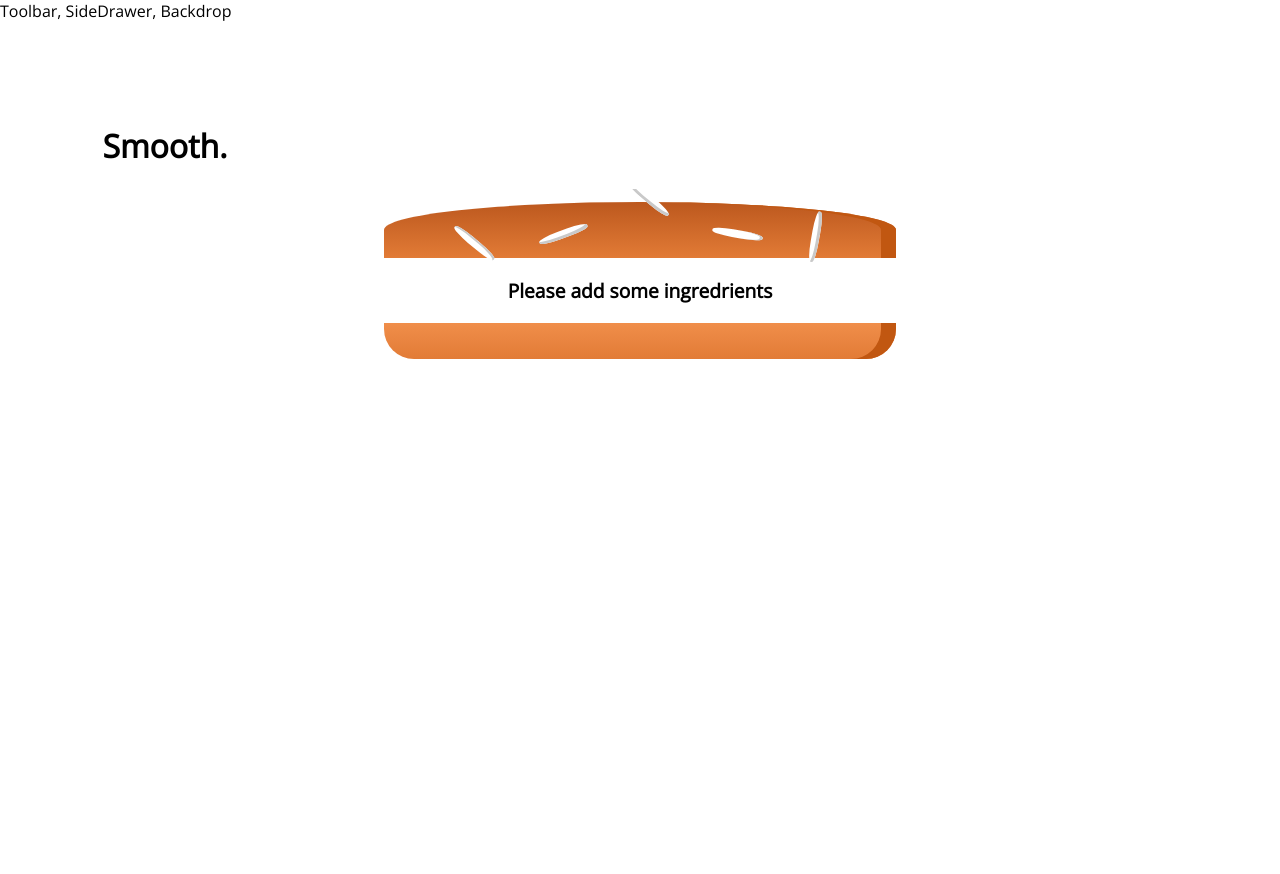
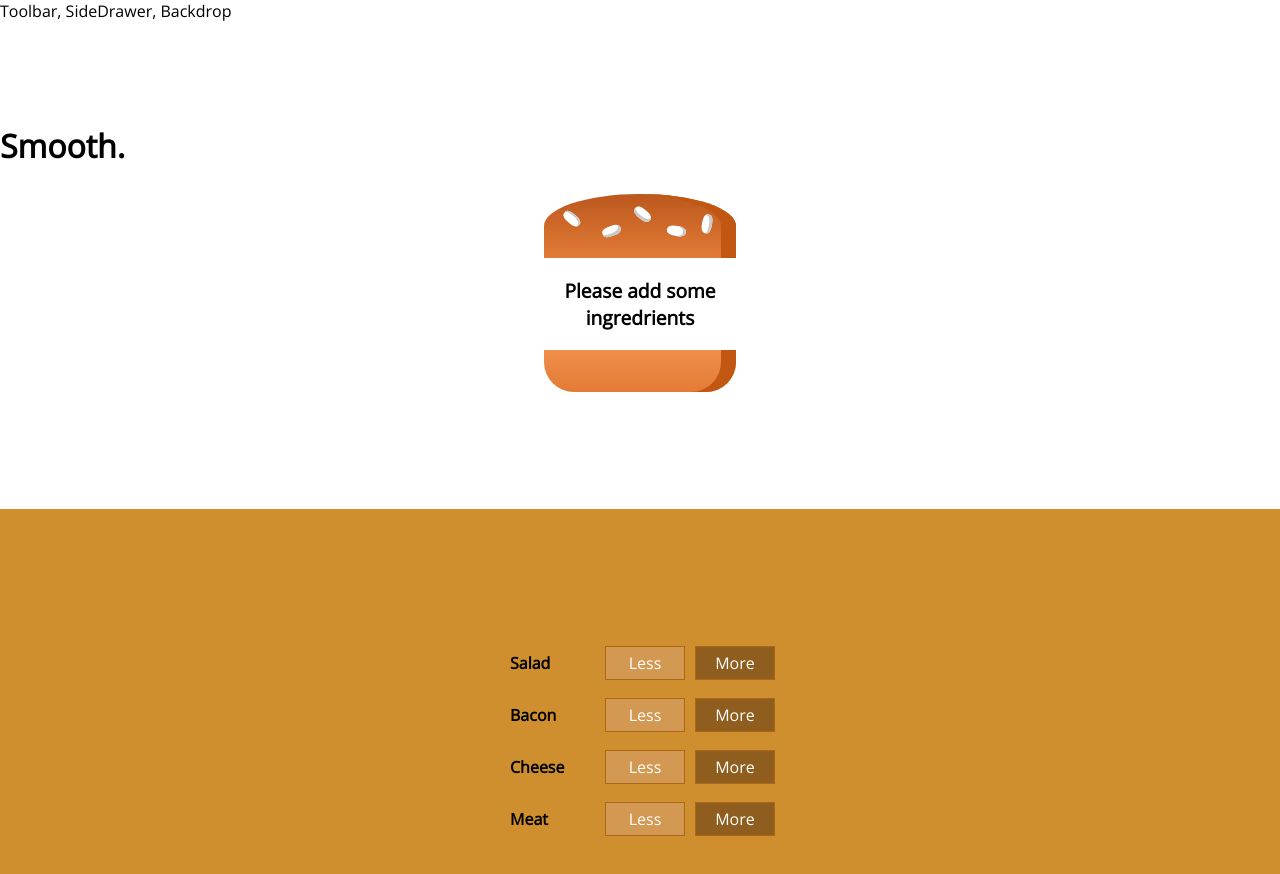
Before and after one commit to Skulsta/burger, a React (Create React App) app: page / in a window 1280 px wide. Shown: the top 874 px of the page. Before the commit the page ends 800 px from the top, so only its background shows below. Built offline with nearby package versions, Linux system fonts and the light colour scheme.

Commit message:
The user can now add ingredients

```diff
--- /dev/null
+++ b/src/components/Burger/BuildControls/BuildControl/BuildControl.js
@@ -0,0 +1,14 @@
+import React from "react";
+import classes from "./BuildControl.module.css";
+
+const buildControl = (props) => (
+  <div className={classes.BuildControl}>
+    <div className={classes.Label}>{props.label}</div>
+    <button className={classes.Less}>Less</button>
+    <button className={classes.More} onClick={props.added}>
+      More
+    </button>
+  </div>
+);
+
+export default buildControl;
--- /dev/null
+++ b/src/components/Burger/BuildControls/BuildControl/BuildControl.module.css
@@ -0,0 +1,58 @@
+.BuildControl {
+  display: flex;
+  justify-content: space-between;
+  align-items: center;
+  margin: 5px 0;
+}
+
+.BuildControl button {
+  display: block;
+  font: inherit;
+  padding: 5px;
+  margin: 0 5px;
+  width: 80px;
+  border: 1px solid #aa6817;
+  cursor: pointer;
+  outline: none;
+}
+
+.BuildControl button:disabled {
+  background-color: #ac9980;
+  border: 1px solid #7e7365;
+  color: #ccc;
+  cursor: default;
+}
+
+.BuildControl button:hover:disabled {
+  background-color: #ac9980;
+  color: #ccc;
+  cursor: not-allowed;
+}
+
+.Label {
+  padding: 10px;
+  font-weight: bold;
+  width: 80px;
+}
+
+.BuildControl .Less {
+  background-color: #d39952;
+  color: white;
+}
+
+.BuildControl .More {
+  background-color: #8f5e1e;
+  color: white;
+}
+
+.BuildControl .Less:hover,
+.BuildControl .Less:active {
+  background-color: #daa972;
+  color: white;
+}
+
+.BuildControl .More:hover,
+.BuildControl .More:active {
+  background-color: #99703f;
+  color: white;
+}
--- /dev/null
+++ b/src/components/Burger/BuildControls/BuildControls.js
@@ -0,0 +1,26 @@
+import React from "react";
+import classes from "./BuildControls.module.css";
+import BuildControl from "./BuildControl/BuildControl";
+
+const controls = [
+  { label: "Salad", type: "salad" },
+  { label: "Bacon", type: "bacon" },
+  { label: "Cheese", type: "cheese" },
+  { label: "Meat", type: "meat" },
+];
+
+const buildControls = (props) => {
+  return (
+    <div className={classes.BuildControls}>
+      {controls.map((ctrl) => (
+        <BuildControl
+          key={ctrl.label}
+          label={ctrl.label}
+          added={() => props.ingredientAdded(ctrl.type)}
+        />
+      ))}
+    </div>
+  );
+};
+
+export default buildControls;
--- /dev/null
+++ b/src/components/Burger/BuildControls/BuildControls.module.css
@@ -0,0 +1,10 @@
+.BuildControls {
+  width: 100vw;
+  background-color: #cf8f2e;
+  display: flex;
+  flex-flow: column;
+  align-items: center;
+  box-shadow: 0 2px 1px #ccc;
+  margin: auto;
+  padding: 8em 0;
+}
--- a/src/components/Burger/Burger.module.css
+++ b/src/components/Burger/Burger.module.css
@@ -1,7 +1,7 @@
 .Burger {
   width: 60vw;
   margin: auto;
-  height: 35vh;
+  height: 20rem;
   overflow: scroll;
   text-align: center;
   font-weight: bold;
@@ -10,21 +10,21 @@
 
 @media (min-width: 1000px) and (min-height: 401px) {
   .Burger {
-    width: 30vw;
-    height: 60vh;
+    width: 15rem;
+    height: 20rem;
   }
 }
 
 @media (min-width: 500px) and (min-height: 401px) {
   .Burger {
-    width: 50vw;
-    height: 35vh;
+    width: 15rem;
+    height: 20rem;
   }
 }
 
 @media (min-width: 500px) and (max-height: 400px) {
   .Burger {
-    width: 20vw;
-    height: 35vh;
+    width: 15rem;
+    height: 20rem;
   }
 }
--- a/src/components/Layout/Layout.module.css
+++ b/src/components/Layout/Layout.module.css
@@ -1,3 +1,3 @@
 .Content {
-  margin: 8vw;
+  margin-top: 8vw;
 }
--- a/src/components/containers/BurgerBuilder/BurgerBuilder.js
+++ b/src/components/containers/BurgerBuilder/BurgerBuilder.js
@@ -1,5 +1,13 @@
 import React, { Component, Fragment } from "react";
 import Burger from "../../Burger/Burger";
+import BuildControls from "../../Burger/BuildControls/BuildControls";
+
+const INCREDIENT_PRICES = {
+  salad: 5,
+  cheese: 0.4,
+  meat: 1.3,
+  bacon: 0.7,
+};
 
 class BurgerBuilder extends Component {
   state = {
@@ -9,12 +17,29 @@
       cheese: 0,
       meat: 0,
     },
+    totalPrice: 4,
   };
+
+  addIngredientHandler = (type) => {
+    const oldCount = this.state.ingredients[type];
+    const updatedCount = oldCount + 1;
+    const updatedIngredients = {
+      ...this.state.ingredients,
+    };
+    updatedIngredients[type] = updatedCount;
+    const priceAddition = INCREDIENT_PRICES[type];
+    const oldPrice = this.state.totalPrice;
+    const newPrice = oldPrice + priceAddition;
+    this.setState({ totalPrice: newPrice, ingredients: updatedIngredients });
+  };
+
+  removeIngredientHandler = (type) => {};
 
   render() {
     return (
       <Fragment>
         <Burger ingredients={this.state.ingredients} />
+        <BuildControls ingredientAdded={this.addIngredientHandler} />
       </Fragment>
     );
   }
```
